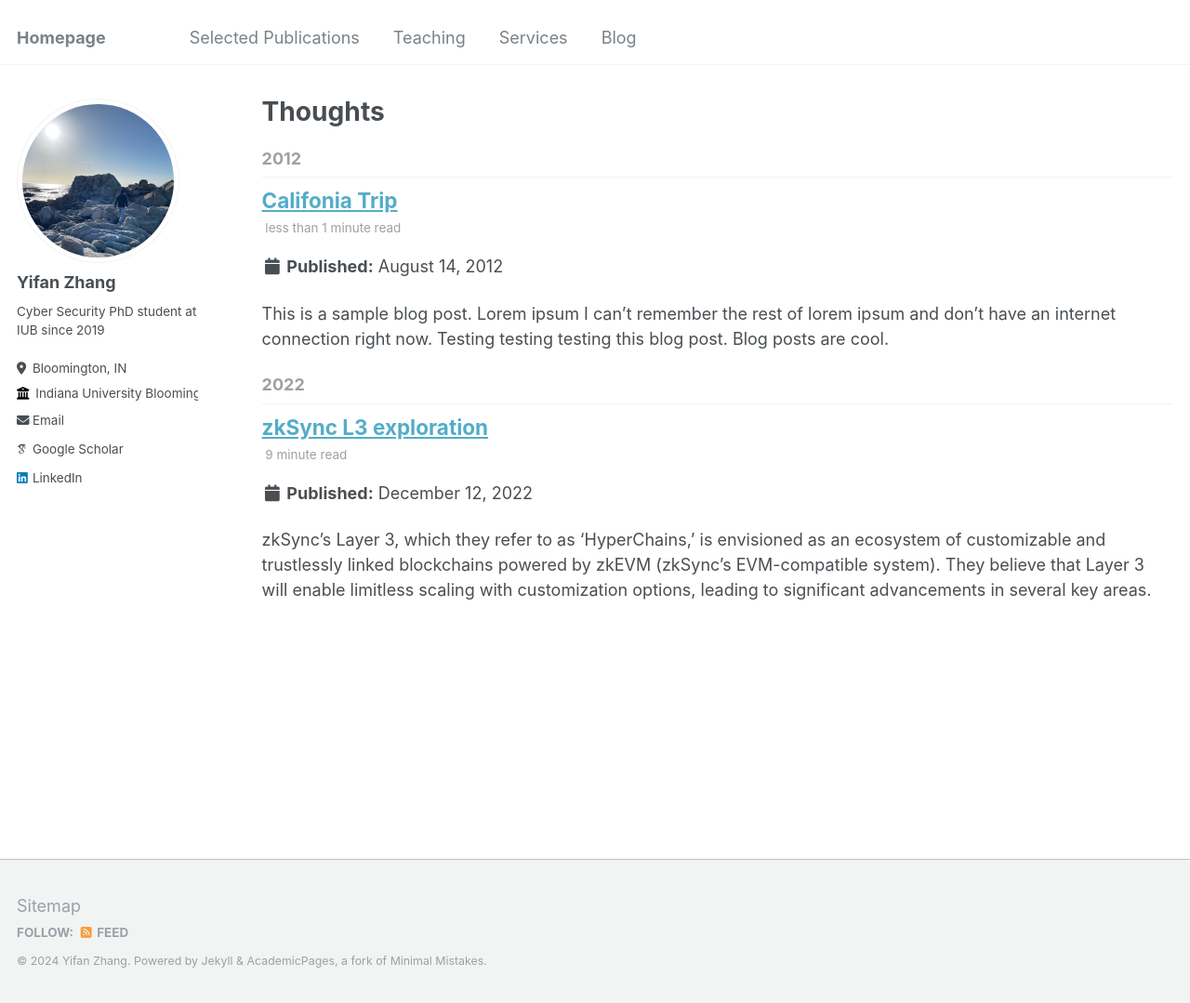
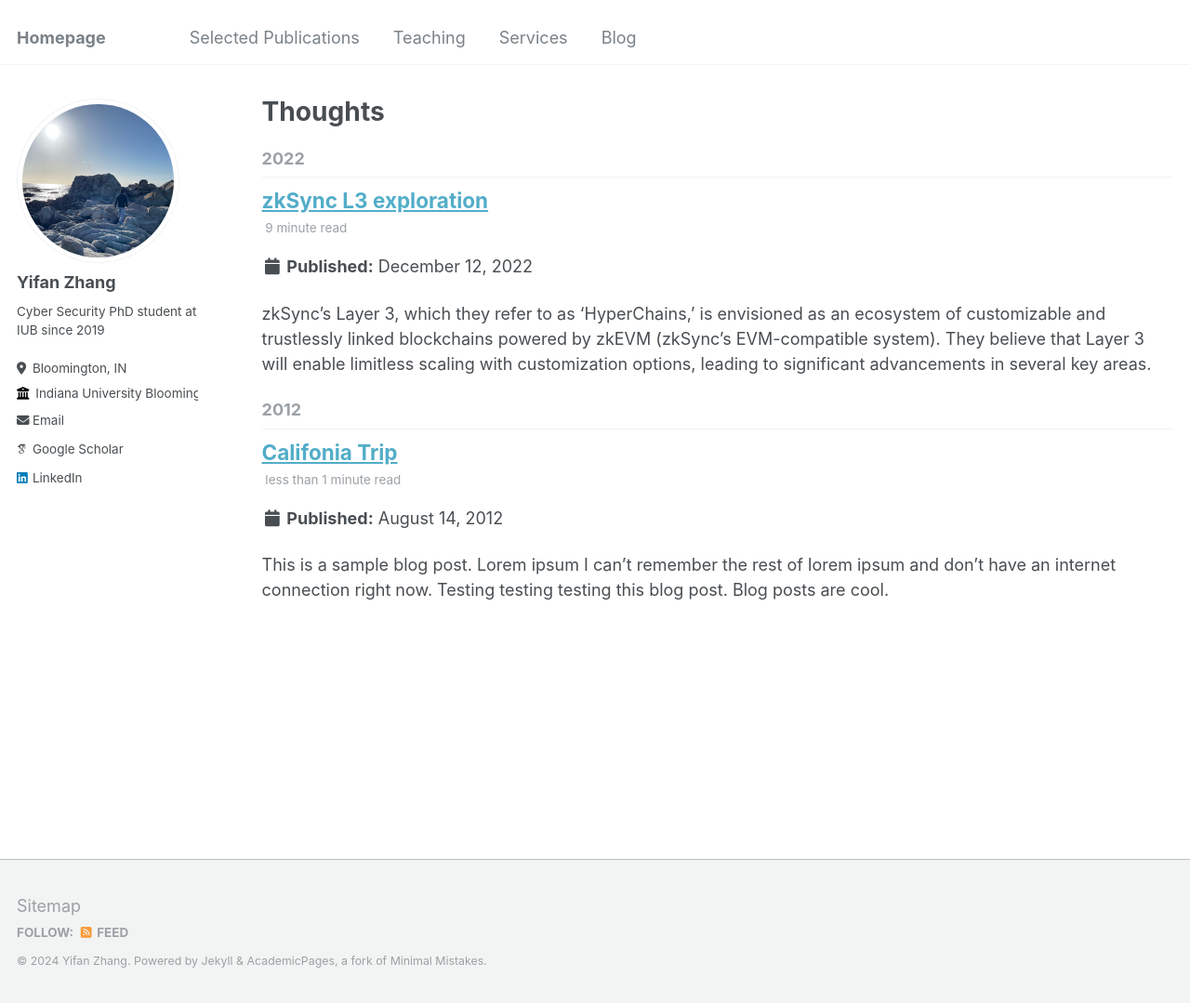
Before and after one commit to Gao-Chuan/Gao-Chuan.github.io, a Jekyll site: the page built from _pages/thoughts.html, in a window 1280 px wide and 1079 px high. Shown: the whole window at 93% size. Built offline with Jekyll 4.4.1, drawn with Linux system fonts in a browser that asks for light colours; some web fonts are replaced; part of the change alters nothing that is shown.

```diff
--- a/_pages/thoughts.html
+++ b/_pages/thoughts.html
@@ -7,7 +7,8 @@ author_profile: true
 
 {% include base_path %}
 {% capture written_year %}'None'{% endcapture %}
-{% for post in site.thoughts %}
+{% assign sorted_thoughts = site.thoughts | sort: 'date' | reverse %}
+{% for post in sorted_thoughts %}
   {% capture year %}{{ post.date | date: '%Y' }}{% endcapture %}
   {% if year != written_year %}
     <h2 id="{{ year | slugify }}" class="archive__subtitle">{{ year }}</h2>
```
